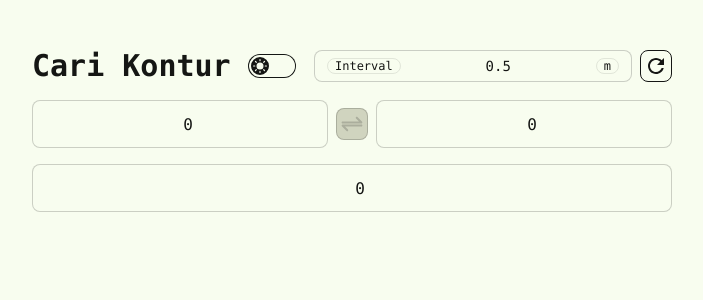
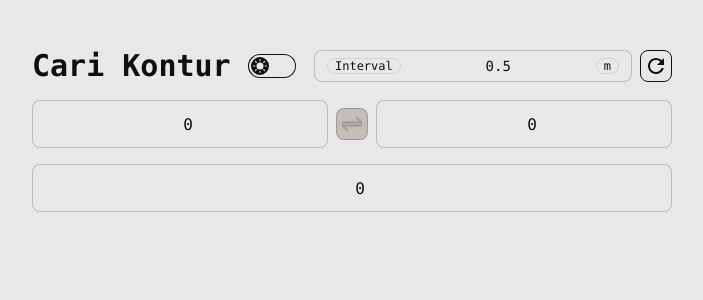
Before and after one commit to hifninazih/carikontur, a React (Vite) app: page / in a window 1280 px wide. Shown: the top 300 px of the page, without its empty margins (288-991 px from the left). Built offline with nearby package versions, Linux system fonts and the light colour scheme.

Commit message:
change light themes to garden

```diff
--- a/index.html
+++ b/index.html
@@ -1,5 +1,5 @@
 <!DOCTYPE html>
-<html lang="en" data-theme="lemonade">
+<html lang="en" data-theme="garden">
   <head>
     <meta charset="UTF-8" />
     <meta name="description" content="Website for generate countour value" />
--- a/src/App.tsx
+++ b/src/App.tsx
@@ -7,7 +7,7 @@ function App() {
   // THEME LOCALSTORAGE
   // use theme from local storage if available or set light theme
   const [theme, setTheme] = useState(
-    localStorage.getItem("theme") ? localStorage.getItem("theme") : "lemonade"
+    localStorage.getItem("theme") ? localStorage.getItem("theme") : "garden"
   );
 
   // update state on toggle
@@ -15,7 +15,7 @@ function App() {
     if (e.target.checked) {
       setTheme("dark");
     } else {
-      setTheme("lemonade");
+      setTheme("garden");
     }
   };
   // set theme state in localstorage on mount & also update localstorage on state change
--- a/tailwind.config.js
+++ b/tailwind.config.js
@@ -6,6 +6,6 @@ export default {
   },
   plugins: [require("daisyui")],
   daisyui: {
-    themes: ["night", "lemonade"],
+    themes: ["night", "garden"],
   },
 };
```
